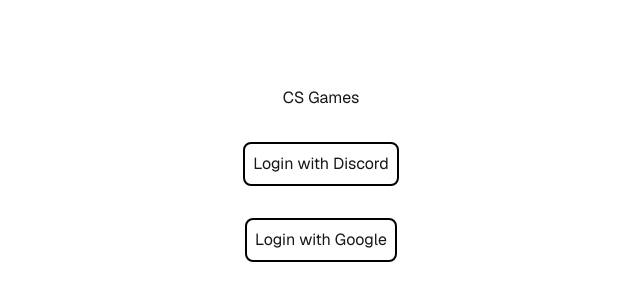
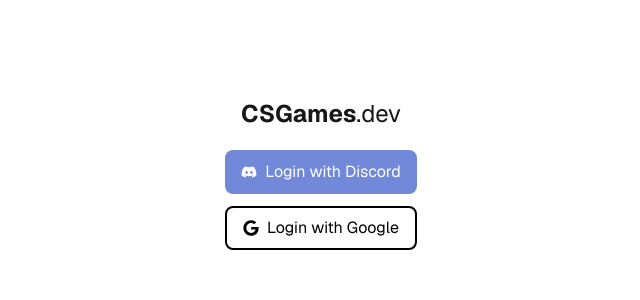
Before and after one commit to isakfiks/csgames, a Next.js app: page /login in a window 1280 px wide. Shown: the part 226-526 px from the top of the page, without its empty margins (319-959 px from the left). Built offline with nearby package versions, Linux system fonts and the light colour scheme.

Commit message:
Add buttons to Login

```diff
--- a/app/login/page.tsx
+++ b/app/login/page.tsx
@@ -1,11 +1,20 @@
+import { FaDiscord, FaGoogle } from "react-icons/fa";
 
 export default function Home() {
   return (
     <div className="grid items-center justify-items-center min-h-screen p-8 pb-20 gap-16 sm:p-20 font-[family-name:var(--font-geist-sans)]">
-      <main className="text-center flex flex-col gap-[32px] row-start-2 items-center">
-        <h1>CS Games</h1>
-        <button className="border-black p-2 rounded-lg border-2">Login with Discord</button>
-        <button className="border-black p-2 rounded-lg border-2">Login with Google</button>
+      <main className="text-center flex flex-col gap-[12px] row-start-2 items-center">
+        <div className="flex">
+        <h1 className="text-2xl mb-2 font-bold">CSGames</h1><span className="text-2xl mb-2">.dev</span>
+        </div>
+        <div className="w-48 justify-center items-center flex border-[#7289da] bg-[#7289da] text-white p-2 rounded-lg border-2">
+            <FaDiscord className=" mr-2"></FaDiscord>
+        <button>Login with Discord</button>
+        </div>
+        <div className="w-48 justify-center items-center flex border-black text-white p-2 rounded-lg border-2">
+            <FaGoogle className="text-black mr-2"></FaGoogle>
+            <button className="text-black">Login with Google</button>
+        </div>
       </main>
       <footer className="row-start-3 flex gap-[24px] flex-wrap items-center justify-center">
       </footer>
```
Also changed, not shown: package.json (+6 -5 lines), 1 other file (tests, documents, lock files or other folders).
